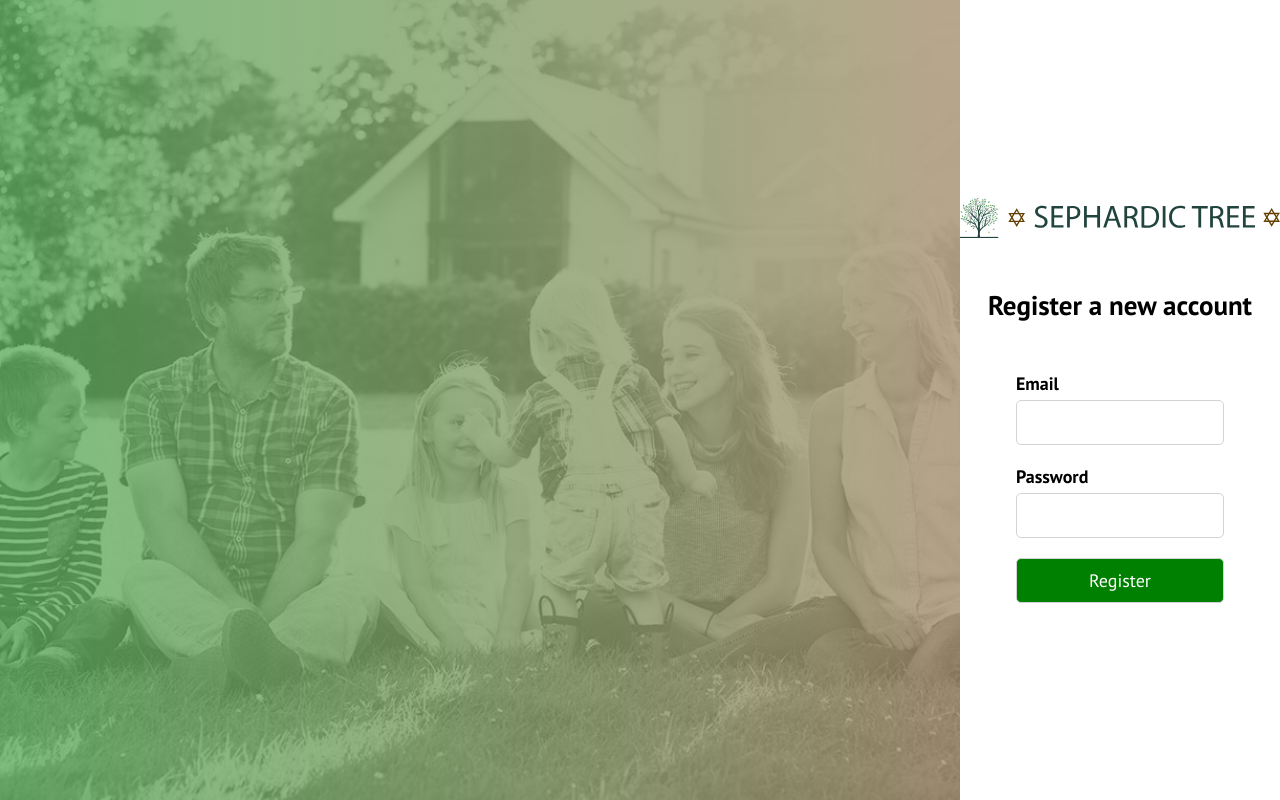
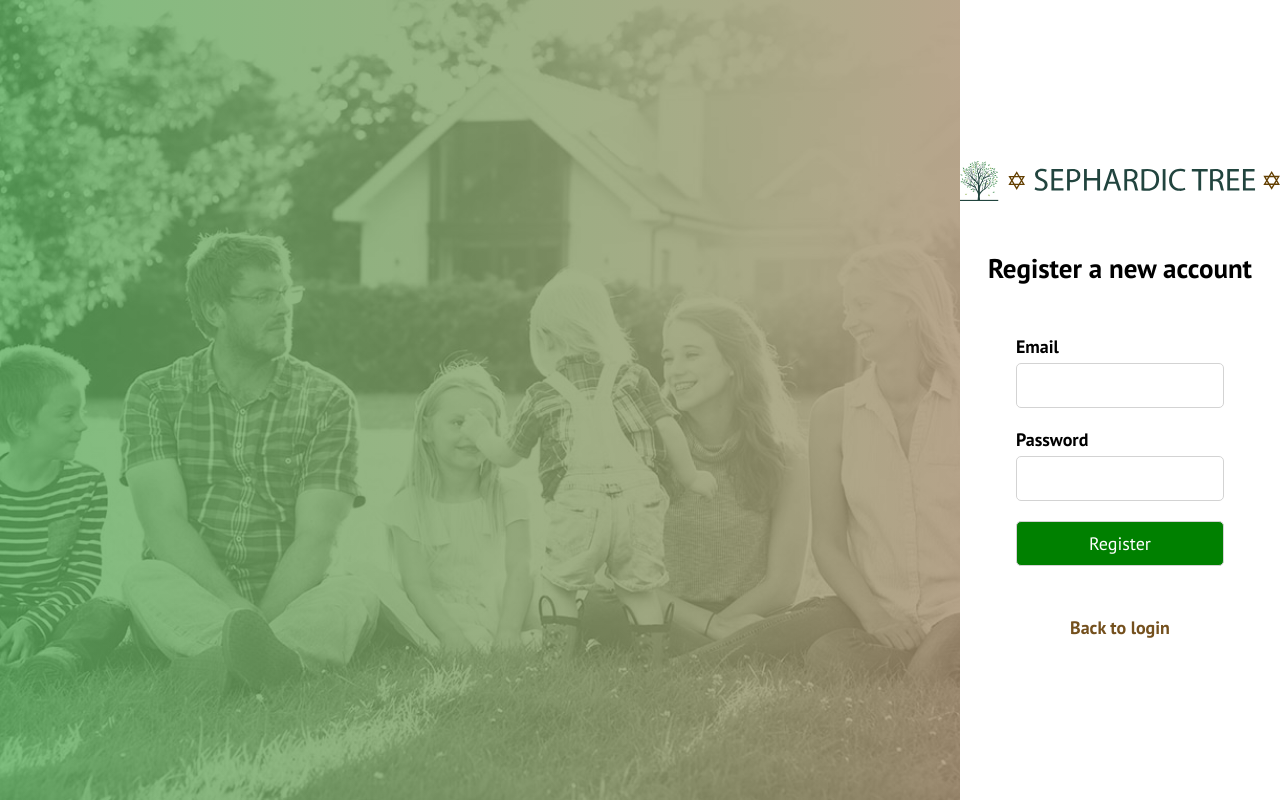
Before and after one commit to cesarsgdev/sephardic-tree-fullstack, a React (Create React App) app in the folder client/: page /login in a window 1280 px wide. Both pictures are taken after a click on the button "Sign up". Built offline with nearby package versions, Linux system fonts and the light colour scheme.

Commit message:
Added option to get back to Login Form

```diff
--- a/client/src/components/LostPasswordForm.js
+++ b/client/src/components/LostPasswordForm.js
@@ -1,6 +1,6 @@
 import { useState } from "react";
 
-const LostPasswordForm = () => {
+const LostPasswordForm = ({ changeActiveForm }) => {
   const [email, setEmail] = useState("");
   return (
     <>
@@ -19,6 +19,17 @@ const LostPasswordForm = () => {
 
         <input type="submit" value="Recover password" />
       </form>
+      <div className="loginOptions">
+        <p>
+          <button
+            onClick={(e) => {
+              changeActiveForm("login");
+            }}
+          >
+            Back to login
+          </button>
+        </p>
+      </div>
     </>
   );
 };
--- a/client/src/components/RegisterForm.js
+++ b/client/src/components/RegisterForm.js
@@ -1,6 +1,6 @@
 import { useState } from "react";
 
-const RegisterForm = () => {
+const RegisterForm = ({ changeActiveForm }) => {
   const [email, setEmail] = useState("");
   const [password, setPassword] = useState("");
   return (
@@ -30,6 +30,17 @@ const RegisterForm = () => {
 
         <input type="submit" value="Register" />
       </form>
+      <div className="loginOptions">
+        <p>
+          <button
+            onClick={(e) => {
+              changeActiveForm("login");
+            }}
+          >
+            Back to login
+          </button>
+        </p>
+      </div>
     </>
   );
 };
--- a/client/src/routes/Login.js
+++ b/client/src/routes/Login.js
@@ -33,8 +33,14 @@ const Login = () => {
               changeActiveForm={changeActiveForm}
             ></LoginForm>
           )}
-          {activeForm === "register" && <RegisterForm></RegisterForm>}
-          {activeForm === "password" && <LostPasswordForm></LostPasswordForm>}
+          {activeForm === "register" && (
+            <RegisterForm changeActiveForm={changeActiveForm}></RegisterForm>
+          )}
+          {activeForm === "password" && (
+            <LostPasswordForm
+              changeActiveForm={changeActiveForm}
+            ></LostPasswordForm>
+          )}
         </section>
       </LoginContainer>
     </>
```
